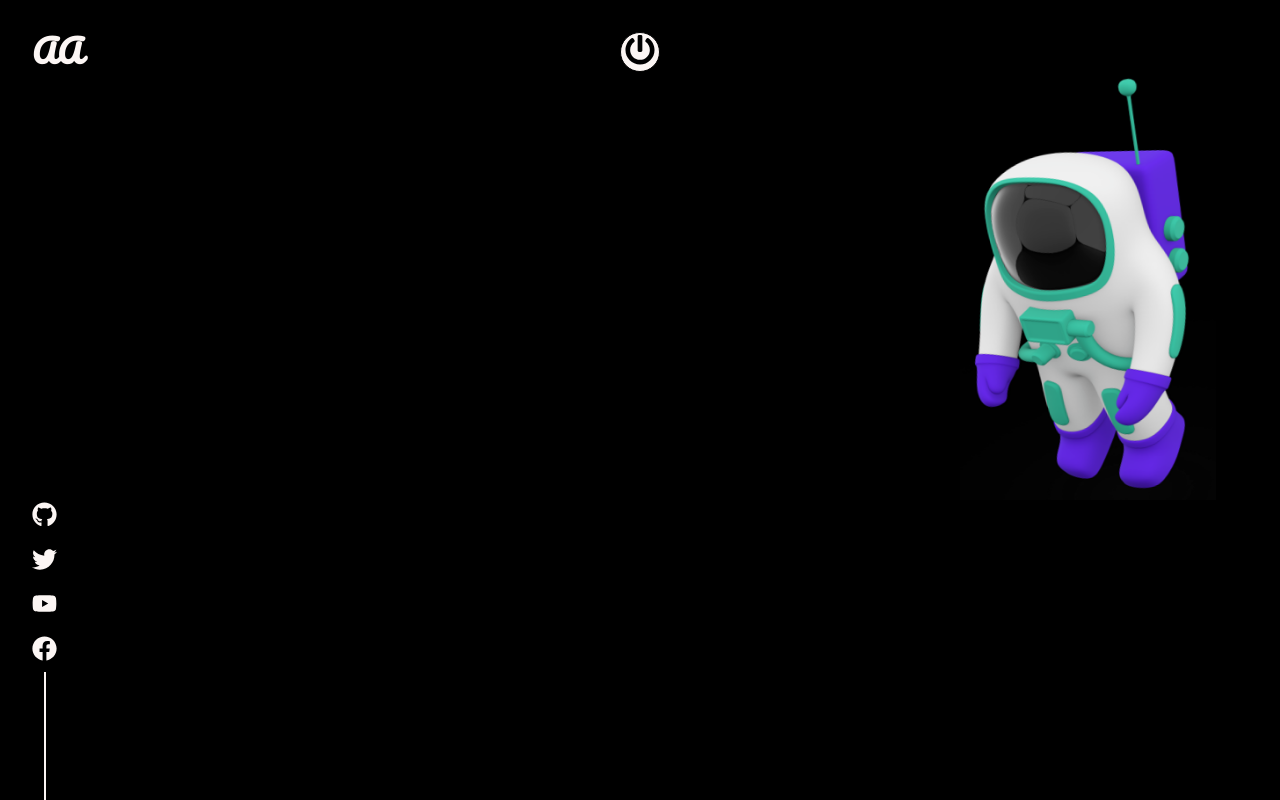
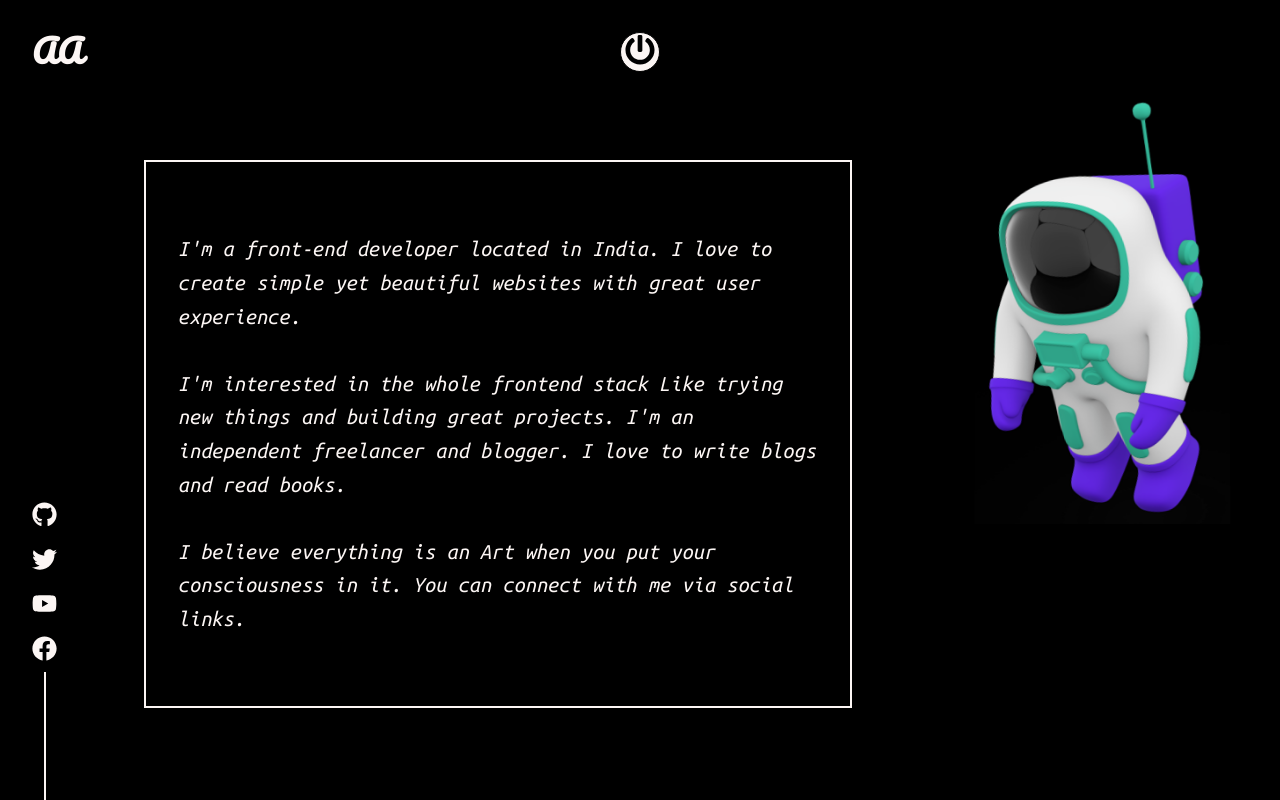
Before and after one commit to ayushCode27/Creative-Portfolio, a React (Create React App) app: page /about in a window 1280 px wide. Built offline with nearby package versions, Linux system fonts and the light colour scheme.

Commit message:
finalise about-page styles

```diff
--- a/src/components/AboutPage.js
+++ b/src/components/AboutPage.js
@@ -40,6 +40,29 @@ const Spaceman = styled.div`
   }
 `;
 
+const Box = styled.div`
+  border: 2px solid ${props => props.theme.text};
+  color: ${props => props.theme.text};
+  padding: 2rem;
+  width: 50vw;
+  height: 60vh;
+  z-index: 3;
+  line-height: 1.5;
+
+  display: flex;
+  justify-content: center;
+  align-items: center;
+  font-size: calc(0.6rem + 1vw);
+  backdrop-filter: blur(4px);
+
+  position: absolute;
+  top: 10rem;
+  left: calc(5rem + 5vw);
+
+  font-family: 'Ubuntu Mono', monospace;
+  font-style:italic;
+`;
+
 const AboutPage = () => {
   return (
     <ThemeProvider theme={darkTheme}>
@@ -51,6 +74,17 @@ const AboutPage = () => {
         <Spaceman>
           <img src={astronaut} alt='spaceman' />
         </Spaceman>
+
+        <Box>
+          I'm a front-end developer located in India. I love to create simple
+          yet beautiful websites with great user experience.
+          <br /> <br />
+          I'm interested in the whole frontend stack Like trying new things and
+          building great projects. I'm an independent freelancer and blogger. I
+          love to write blogs and read books.
+          <br /> <br />I believe everything is an Art when you put your
+          consciousness in it. You can connect with me via social links.
+        </Box>
       </Wrapper>
     </ThemeProvider>
   );
```
